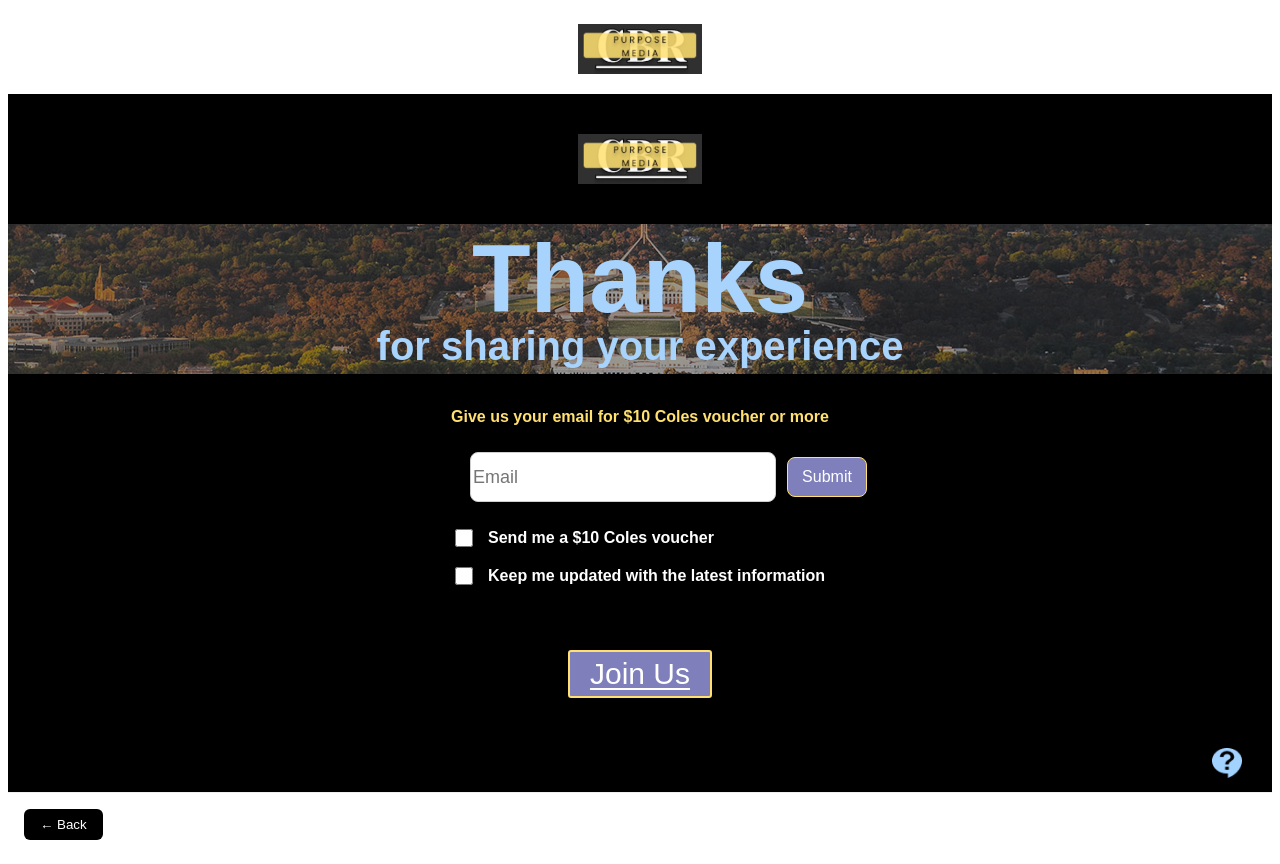
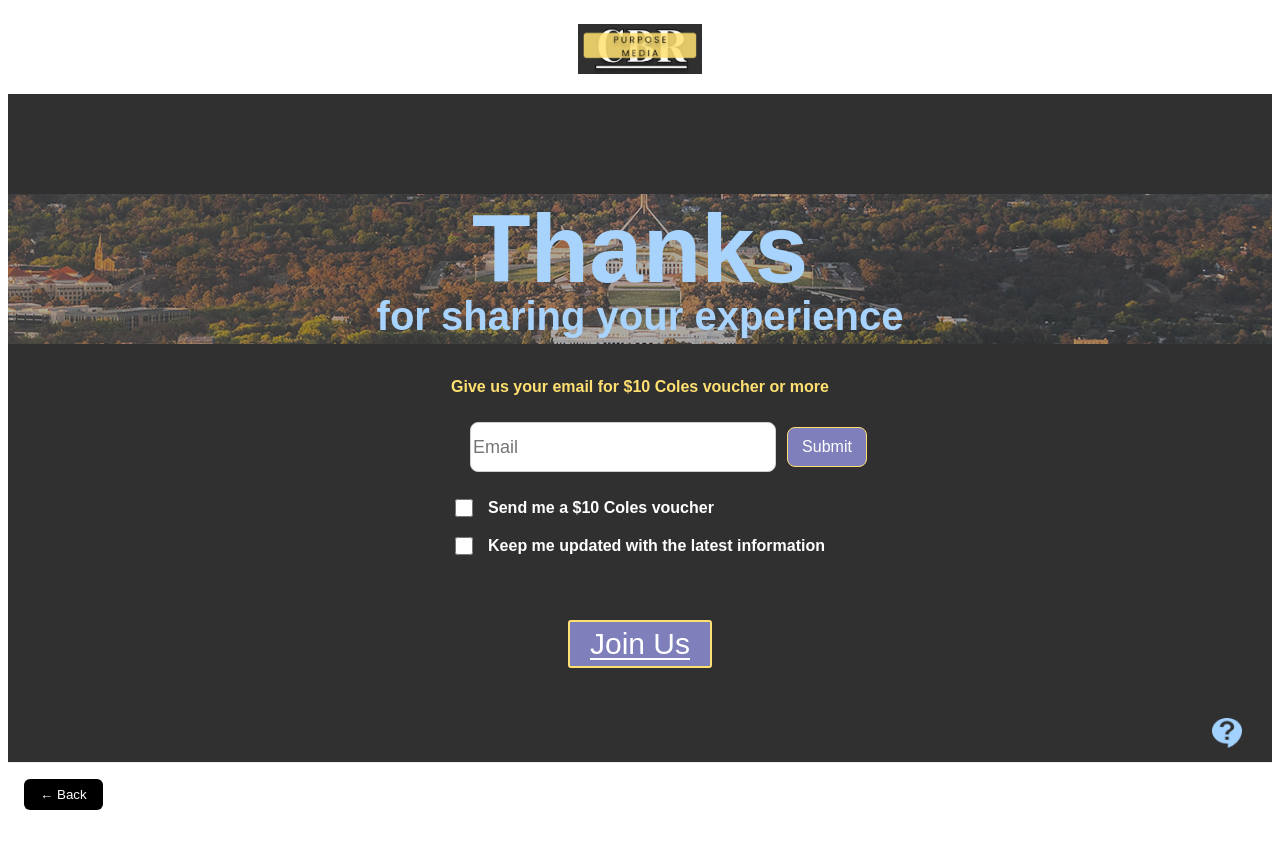
Before and after one commit to CoDesign-Compass/CoDesign-Project, a React (Create React App) app in the folder frontend/: page /thankyou in a window 1280 px wide. After the commit the page ends 834 px from the top, so only its background shows below. Built offline with nearby package versions, Linux system fonts and the light colour scheme.

Commit message:
remove repeated logo and update doc

```diff
--- a/frontend/src/pages/ThankYouPage.jsx
+++ b/frontend/src/pages/ThankYouPage.jsx
@@ -3,11 +3,10 @@ import { useState, useRef, useEffect } from "react";
 
 /**
  * ThankyouPage (5 sections)
- * 1) Logo
- * 2) Banner image + Title
- * 3) Subscribe block
- * 4) Join us block (navigate)
- * 5) Help "?" button (bottom-right)
+ * 1) Banner image + Title
+ * 2) Subscribe block
+ * 3) Join us block (navigate)
+ * 4) Help "?" button (bottom-right)
  */
 export default function ThankPage() {
   const [open, setOpen] = useState(false);
@@ -32,24 +31,22 @@ export default function ThankPage() {
   const onSubmit = (e) => {
     e.preventDefault();
     if (!email) return;
-    localStorage.setItem("email", email);   // 这里换成你的提交逻辑即可
+    localStorage.setItem("email", email);
     alert("Email saved: " + email);
     setEmail("");
   };
 
   return (
     <div className="Welcome page" style={{
-        background: "#000",
+        background: "#303030",
         display: "flex",
         flexDirection: "column",
       }}>
 
-      {/* 1) Logo */}
-      <section style={{ margin: "40px auto", display: "grid", placeItems: "center"}}>
-        <img src="/logo.png" alt="Information" style={{ height: 50 }} />
+      <section style={{ margin: "50px auto", display: "grid", placeItems: "center"}}>
       </section>
 
-      {/* 2) banner + Title */}
+      {/* 1) banner + Title */}
       <section className="banner" style={{
           margin: 0,
           width: "100%",
@@ -71,7 +68,7 @@ export default function ThankPage() {
         </div>
       </section>
 
-      {/* 3) subscribe block */}
+      {/* 2) subscribe block */}
       <section style={{
         margin: "32px auto",
         textAlign: "centre",
@@ -196,7 +193,7 @@ export default function ThankPage() {
       </div>
       </section>
 
-      {/* 4) Join button block */}
+      {/* 3) Join button block */}
       <section className="join-button" style={{margin:"30px", display: "grid", placeItems: "center"}}>
         <button
          /*onClick change colour*/
@@ -217,7 +214,7 @@ export default function ThankPage() {
         </button>
       </section>
 
-      {/* 5) Help / "?" button */}
+      {/* 4) Help / "?" button */}
       <div style={{ display: "flex", justifyContent: "flex-end", margin: "20px 30px 10px" }}>
         <div ref={popRef} style={{ position: "relative" }}>
           <button
--- a/frontend/src/pages/WelcomePage.jsx
+++ b/frontend/src/pages/WelcomePage.jsx
@@ -2,12 +2,11 @@ import { useNavigate } from "react-router-dom";
 import { useState, useRef, useEffect } from "react";
 
 /**
- * WelcomePage (5 sections)
- * 1) Logo
- * 2) Banner image + Title
- * 3) Start button block (navigate)
- * 4) Login block (navigate)
- * 5) Help "?" button (bottom-right)
+ * WelcomePage (4 sections)
+ * 1) Banner image + Title
+ * 2) Start button block (navigate)
+ * 3) Login block (navigate)
+ * 4) Help "?" button (bottom-right)
  */
 export default function WelcomePage() {
   const [open, setOpen] = useState(false);
@@ -28,17 +27,15 @@ export default function WelcomePage() {
 
   return (
     <div className="Welcome page" style={{
-        background: "#000",
+        background: "#303030",
         display: "flex",
         flexDirection: "column",
       }}>
 
-      {/* 1) Logo */}
-      <section style={{ margin: "40px auto", display: "grid", placeItems: "center"}}>
-        <img src="/logo.png" alt="Information" style={{ height: 50 }} />
+      <section style={{ margin: "50px auto", display: "grid", placeItems: "center"}}>
       </section>
 
-      {/* 2) banner + Title */}
+      {/* 1) banner + Title */}
       <section className="banner" style={{
           margin: 0,
           width: "100%",
@@ -57,7 +54,7 @@ export default function WelcomePage() {
         </div>
       </section>
 
-      {/* 3) Start button block */}
+      {/* 2) Start button block */}
       <section className="start-button" style={{marginBottom:"40px",marginTop:"80px", display: "grid", placeItems: "center"}}>
         <button
           /*onClick change colour*/
@@ -69,7 +66,7 @@ export default function WelcomePage() {
         </button>
       </section>
 
-      {/* 4) Login block */}
+      {/* 3) Login block */}
       <section className="login-link" style={{display: "grid",marginBottom:"50px", placeItems: "center" }}>
         <div >
           <button
@@ -91,7 +88,7 @@ export default function WelcomePage() {
         </div>
       </section>
 
-      {/* 5) Help / "?" button */}
+      {/* 4) Help / "?" button */}
       <div style={{ display: "flex", justifyContent: "flex-end", margin: "20px 30px 20px" }}>
         <div ref={popRef} style={{ position: "relative" }}>
           <button
```
